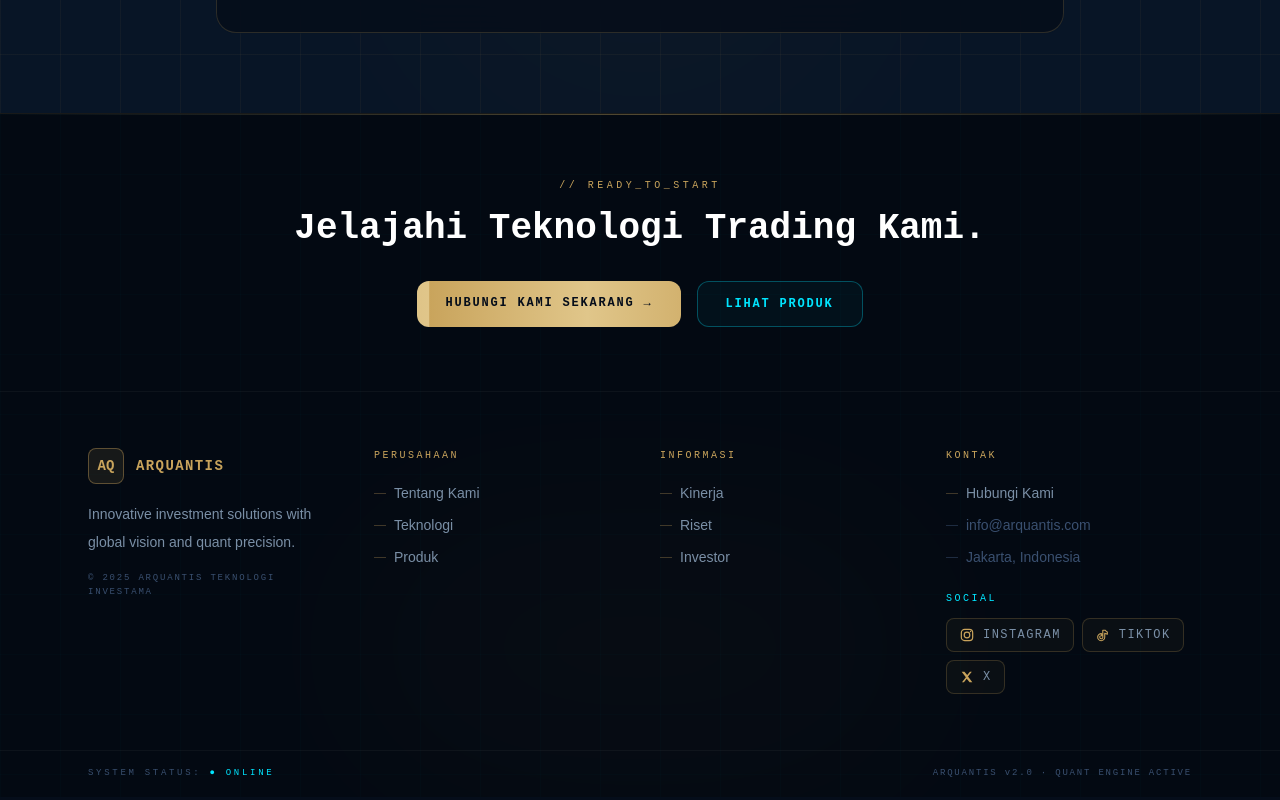
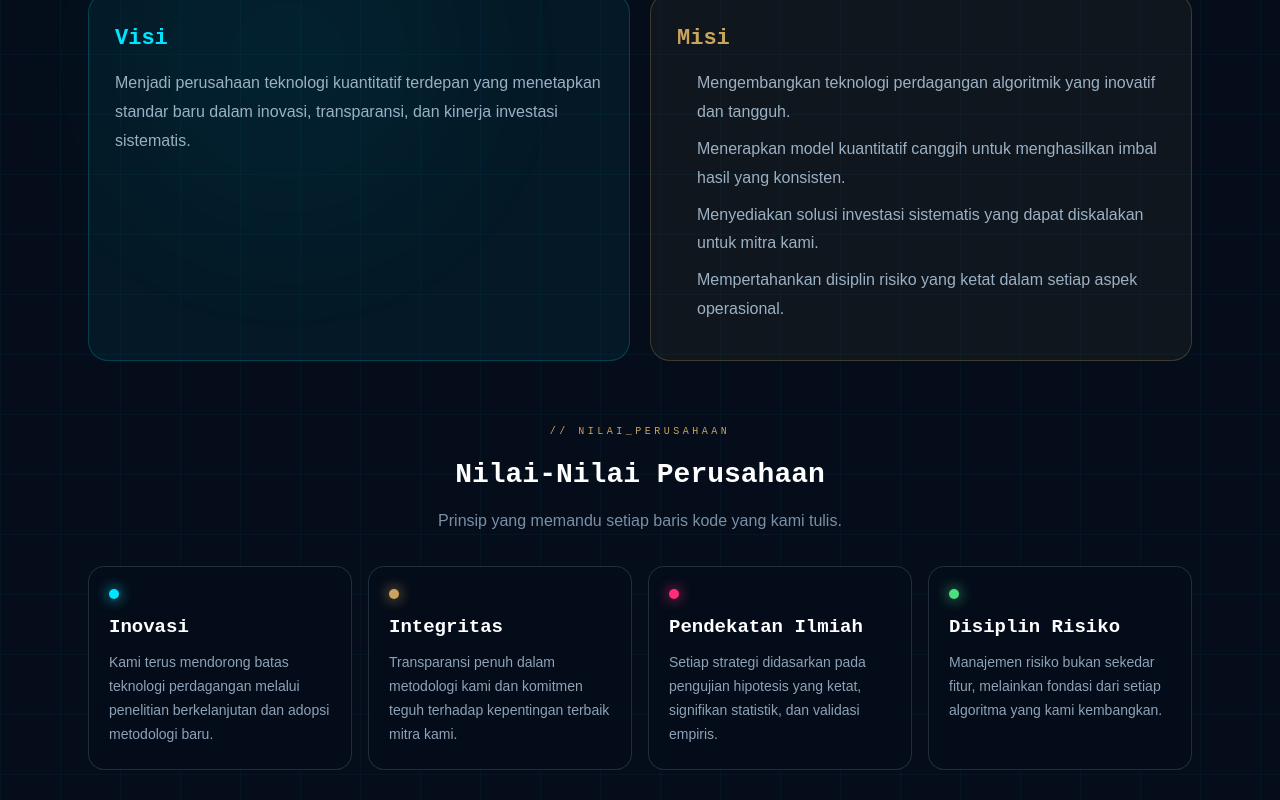
Before and after one commit to irsyadibdrrhmn/arquantis-web, a React (Vite) app: page /about in a window 1280 px wide. Shown: the part 1740-2540 px from the top of the page. Built offline with nearby package versions, Linux system fonts and the light colour scheme.

Commit message:
update desc 2

```diff
--- a/src/context/LangContext.jsx
+++ b/src/context/LangContext.jsx
@@ -220,10 +220,13 @@ export const translations = {
     },
     technology: {
       eyebrow: { id: "Core_Systems", en: "Core_Systems" },
-      title: { id: "Teknologi Kami", en: "Our Technology" },
+      title: {
+        id: "Infrastruktur Teknologi Inti",
+        en: "Core Technology Infrastructure",
+      },
       subtitle: {
-        id: "Infrastruktur, model AI, dan lapisan manajemen risiko yang menopang performa sistem trading modern.",
-        en: "Infrastructure, AI models, and risk management layers that underpin modern trading system performance.",
+        id: "Sistem terintegrasi yang mengubah data mentah menjadi keputusan perdagangan yang presisi dan menguntungkan.",
+        en: "An integrated system that turns raw data into precise and profitable trading decisions.",
       },
     },
     products: {
@@ -271,40 +274,61 @@ export const translations = {
   // ─── TECHNOLOGY PAGE ──────────────────────────────────────
   technology: {
     s1label: { id: "Trading Engine", en: "Trading Engine" },
-    s1title: { id: "Mesin Eksekusi Modern", en: "Modern Execution Engine" },
-    s1p1: { id: "FIX API latency rendah", en: "Low-latency FIX API" },
-    s1p2: { id: "Smart order routing", en: "Smart order routing" },
-    s1p3: { id: "Slippage control", en: "Slippage control" },
+    s1title: { id: "Riset Kuantitatif", en: "Quantitative Research" },
+    s1p1: { id: "Analisis Deret Waktu", en: "Time Series Analysis" },
+    s1p2: {
+      id: "Pemodelan Volatilitas Stokastik",
+      en: "Stochastic Volatility Modeling",
+    },
+    s1p3: {
+      id: "Pengujian hipotesis statistik yang ketat",
+      en: "Rigorous statistical hypothesis testing",
+    },
     s1p4: {
-      id: "Modular microservices architecture",
-      en: "Modular microservices architecture",
+      id: "Simulasi Monte Carlo untuk stress testing",
+      en: "Monte Carlo simulation for stress testing",
     },
     s2label: { id: "Machine Learning", en: "Machine Learning" },
     s2title: {
-      id: "Model Adaptif Berbasis AI",
-      en: "AI-Based Adaptive Models",
+      id: "Model Machine Learning",
+      en: "Machine Learning Models",
     },
     s2p1: {
-      id: "Neural network forecasting",
-      en: "Neural network forecasting",
+      id: "Jaringan saraf tiruan untuk pengenalan pola",
+      en: "Artificial neural networks for pattern recognition",
     },
     s2p2: {
-      id: "Feature engineering pipeline",
-      en: "Feature engineering pipeline",
+      id: "Algoritma Random Forest & Gradient Boosting",
+      en: "Random Forest & Gradient Boosting Algorithm",
     },
-    s2p3: { id: "Sentiment analysis", en: "Sentiment analysis" },
-    s2p4: { id: "Reinforcement learning", en: "Reinforcement learning" },
+    s2p3: {
+      id: "Natural Language Processing (NLP) untuk analisis sentimen",
+      en: "Natural Language Processing (NLP) for sentiment analysis",
+    },
+    s2p4: {
+      id: "Pembelajaran penguatan (Reinforcement Learning) dinamis",
+      en: "Dynamic reinforcement learning",
+    },
     s3label: { id: "Risk Layer", en: "Risk Layer" },
     s3title: {
-      id: "Manajemen Risiko Real-Time",
-      en: "Real-Time Risk Management",
+      id: "Sistem Manajemen Risiko",
+      en: "Risk Management System",
     },
-    s3p1: { id: "Value at Risk (VaR)", en: "Value at Risk (VaR)" },
-    s3p2: { id: "Kill-switch automation", en: "Kill-switch automation" },
-    s3p3: { id: "Portfolio diversification", en: "Portfolio diversification" },
+    s3p1: {
+      id: "Pemantauan eksposur real-time 24/7",
+      en: "24/7 real-time exposure monitoring",
+    },
+    s3p2: {
+      id: "Perhitungan Value at Risk (VaR) dinamis",
+      en: "Dynamic Value at Risk (VaR) calculation",
+    },
+    s3p3: {
+      id: "Mekanisme kill-switch otomatis",
+      en: "Automatic kill-switch mechanism",
+    },
     s3p4: {
-      id: "Real-time exposure monitoring",
-      en: "Real-time exposure monitoring",
+      id: "Diversifikasi portofolio algoritmik",
+      en: "Algorithmic portfolio diversification",
     },
     ctaEyebrow: {
       id: "Integrated_Infrastructure",
@@ -326,20 +350,29 @@ export const translations = {
     heading: { id: "Solusi", en: "Systematic" },
     headingAccent: { id: "Perdagangan", en: "Trading" },
     headingAccent2: { id: "Sistematis", en: "Solutions" },
-    p1title: { id: "Algoritma Forex", en: "Forex Algorithm" },
+    p1title: {
+      id: "Algoritma Forex Arquantis",
+      en: "Arquantis Forex Algorithm",
+    },
     p1desc: {
-      id: "Strategi otomatis berbasis momentum, mean reversion, dan liquidity pattern pada pasar valuta asing global.",
-      en: "Automated strategies based on momentum, mean reversion, and liquidity patterns in global foreign exchange markets.",
+      id: "Sistem perdagangan otomatis yang dirancang khusus untuk pasar valuta asing global. Memanfaatkan likuiditas tinggi untuk mengeksekusi strategi mean-reversion dan trend-following pada pasangan mata uang utama.",
+      en: "Automated trading system designed specifically for the global foreign exchange market. Utilizes high liquidity to execute mean-reversion and trend-following strategies on major currency pairs.",
     },
-    p2title: { id: "Algoritma Crypto", en: "Crypto Algorithm" },
+    p2title: {
+      id: "Algoritma Crypto Arquantis",
+      en: "Arquantis Crypto Algorithm",
+    },
     p2desc: {
-      id: "Model kuantitatif untuk pasar digital yang memanfaatkan volatilitas tinggi dan peluang arbitrase sistematis.",
-      en: "Quantitative models for digital markets that exploit high volatility and systematic arbitrage opportunities.",
+      id: "Strategi kuantitatif yang mengeksploitasi inefisiensi harga dan volatilitas tinggi di pasar aset digital. Menggunakan model momentum dan arbitrase statistik lintas bursa.",
+      en: "A quantitative strategy that exploits price inefficiencies and high volatility in digital asset markets. Using momentum models and cross-exchange statistical arbitrage.",
     },
-    p3title: { id: "Platform Analitik", en: "Analytics Platform" },
+    p3title: {
+      id: "Platform Analitik Kuantitatif",
+      en: "Quantitative Analytics Platform",
+    },
     p3desc: {
-      id: "Dashboard observasi performa, monitoring risiko, dan evaluasi strategi untuk kebutuhan institusional.",
-      en: "Performance observation dashboard, risk monitoring, and strategy evaluation for institutional needs.",
+      id: "Perankat lunak analitik tingkat institusional yang memberikan visibilitas penuh terhadap kinerja portofolio, metrik risiko, dan atribusi alpha secara real-time.",
+      en: "Institutional-grade analytics software that provides full visibility into portfolio performance, risk metrics, and alpha attribution in real-time.",
     },
     learnMore: { id: "Pelajari Lebih Lanjut", en: "Learn More" },
     tagMomentum: { id: "Momentum", en: "Momentum" },
@@ -580,6 +613,60 @@ export const translations = {
     },
     posAccent1: { id: "Global Vision", en: "Global Vision" },
     posAccent2: { id: "Quant Precision", en: "Quant Precision" },
+    vmLabel: { id: "Visi_Misi", en: "Vision_Mission" },
+    vmHeading: { id: "Visi & Misi Perusahaan", en: "Company Vision & Mission" },
+    vmSub: {
+      id: "Kami membangun fondasi perusahaan dengan arah jangka panjang yang jelas: visi yang berani dan misi yang terukur untuk menciptakan dampak nyata di pasar keuangan global.",
+      en: "We build our company on a clear long-term direction: a bold vision and a measurable mission to create real impact in global financial markets.",
+    },
+    visionTitle: { id: "Visi", en: "Vision" },
+    visionText: {
+      id: "Menjadi perusahaan teknologi kuantitatif terdepan yang menetapkan standar baru dalam inovasi, transparansi, dan kinerja investasi sistematis.",
+      en: "To become a leading quantitative technology company that sets a new standard in innovation, transparency, and systematic investment performance.",
+    },
+    missionTitle: { id: "Misi", en: "Mission" },
+    missionPoint1: {
+      id: "Mengembangkan teknologi perdagangan algoritmik yang inovatif dan tangguh.",
+      en: "Developing innovative and robust algorithmic trading technology.",
+    },
+    missionPoint2: {
+      id: "Menerapkan model kuantitatif canggih untuk menghasilkan imbal hasil yang konsisten.",
+      en: "Applying advanced quantitative models to generate consistent returns.",
+    },
+    missionPoint3: {
+      id: "Menyediakan solusi investasi sistematis yang dapat diskalakan untuk mitra kami.",
+      en: "Providing scalable systematic investment solutions to our partners.",
+    },
+    missionPoint4: {
+      id: "Mempertahankan disiplin risiko yang ketat dalam setiap aspek operasional.",
+      en: "Maintaining strict risk discipline in every aspect of operations.",
+    },
+    valuesLabel: { id: "Nilai_Perusahaan", en: "Company_Values" },
+    valuesHeading: { id: "Nilai-Nilai Perusahaan", en: "Our Company Values" },
+    valuesSub: {
+      id: "Prinsip yang memandu setiap baris kode yang kami tulis.",
+      en: "The principles that guide every line of code we write.",
+    },
+    value1Title: { id: "Inovasi", en: "Innovation" },
+    value1Text: {
+      id: "Kami terus mendorong batas teknologi perdagangan melalui penelitian berkelanjutan dan adopsi metodologi baru.",
+      en: "We continue to push the boundaries of trading technology through continuous research and adoption of new methodologies.",
+    },
+    value2Title: { id: "Integritas", en: "Integrity" },
+    value2Text: {
+      id: "Transparansi penuh dalam metodologi kami dan komitmen teguh terhadap kepentingan terbaik mitra kami.",
+      en: "Full transparency in our methodology and a firm commitment to the best interests of our partners.",
+    },
+    value3Title: { id: "Pendekatan Ilmiah", en: "Scientific Approach" },
+    value3Text: {
+      id: "Setiap strategi didasarkan pada pengujian hipotesis yang ketat, signifikan statistik, dan validasi empiris.",
+      en: "Each strategy is based on rigorous hypothesis testing, statistical significance, and empirical validation.",
+    },
+    value4Title: { id: "Disiplin Risiko", en: "Risk Discipline" },
+    value4Text: {
+      id: "Manajemen risiko bukan sekedar fitur, melainkan fondasi dari setiap algoritma yang kami kembangkan.",
+      en: "Risk management is not just a feature, but the foundation of every algorithm we develop.",
+    },
   },
 };
 
--- a/src/pages/AboutPage.jsx
+++ b/src/pages/AboutPage.jsx
@@ -6,6 +6,12 @@ import { useLang } from "../context/LangContext";
 const AboutPage = () => {
   const { t } = useLang();
   const ph = (k) => t("pageHeroes.about", k);
+  const values = [
+    { title: t("aboutPage", "value1Title"), text: t("aboutPage", "value1Text"), color: "#00e5ff" },
+    { title: t("aboutPage", "value2Title"), text: t("aboutPage", "value2Text"), color: "#c9a45c" },
+    { title: t("aboutPage", "value3Title"), text: t("aboutPage", "value3Text"), color: "#ff2d78" },
+    { title: t("aboutPage", "value4Title"), text: t("aboutPage", "value4Text"), color: "#4ade80" },
+  ];
 
   return (
     <Layout>
@@ -23,6 +29,75 @@ const AboutPage = () => {
       />
 
       <About />
+
+      <section style={{ background: "#050d1a", position: "relative", padding: "96px 0 72px", overflow: "hidden" }}>
+        <div style={{ position: "absolute", inset: 0, pointerEvents: "none", backgroundImage: "linear-gradient(rgba(0,229,255,0.04) 1px,transparent 1px),linear-gradient(90deg,rgba(0,229,255,0.04) 1px,transparent 1px)", backgroundSize: "60px 60px" }} />
+        <div style={{ position: "absolute", top: "18%", left: "10%", width: 320, height: 320, borderRadius: "50%", background: "#00e5ff", opacity: 0.05, filter: "blur(90px)", pointerEvents: "none" }} />
+        <div style={{ position: "relative", maxWidth: 1152, margin: "0 auto", padding: "0 24px" }}>
+          <div style={{ textAlign: "center", maxWidth: 760, margin: "0 auto" }}>
+            <span style={{ fontFamily: "'JetBrains Mono',monospace", fontSize: 10, letterSpacing: "0.35em", textTransform: "uppercase", color: "#00e5ff" }}>
+              // {t("aboutPage", "vmLabel")}
+            </span>
+            <h2 style={{ fontFamily: "'Orbitron',monospace", marginTop: 18, fontSize: 34, lineHeight: 1.3, fontWeight: 900, color: "#fff" }}>
+              {t("aboutPage", "vmHeading")}
+            </h2>
+            <p style={{ marginTop: 18, color: "#7a8fa6", lineHeight: 1.8 }}>
+              {t("aboutPage", "vmSub")}
+            </p>
+          </div>
+
+          <div style={{ marginTop: 42, display: "grid", gridTemplateColumns: "repeat(auto-fit, minmax(280px, 1fr))", gap: 20 }}>
+            <div style={{ borderRadius: 20, border: "1px solid rgba(0,229,255,0.2)", background: "rgba(0,229,255,0.05)", padding: "28px 26px" }}>
+              <h3 style={{ color: "#00e5ff", fontFamily: "'Orbitron',monospace", fontSize: 22, fontWeight: 800, margin: 0 }}>
+                {t("aboutPage", "visionTitle")}
+              </h3>
+              <p style={{ marginTop: 14, color: "#9cb0c4", lineHeight: 1.8 }}>
+                {t("aboutPage", "visionText")}
+              </p>
+            </div>
+            <div style={{ borderRadius: 20, border: "1px solid rgba(201,164,92,0.25)", background: "rgba(201,164,92,0.06)", padding: "28px 26px" }}>
+              <h3 style={{ color: "#c9a45c", fontFamily: "'Orbitron',monospace", fontSize: 22, fontWeight: 800, margin: 0 }}>
+                {t("aboutPage", "missionTitle")}
+              </h3>
+              <ul style={{ marginTop: 14, color: "#9cb0c4", lineHeight: 1.8, paddingLeft: 20 }}>
+                {[1, 2, 3, 4].map((point) => (
+                  <li key={point} style={{ marginBottom: 8 }}>
+                    {t("aboutPage", `missionPoint${point}`)}
+                  </li>
+                ))}
+              </ul>
+            </div>
+          </div>
+
+          <div style={{ marginTop: 56 }}>
+            <div style={{ textAlign: "center", maxWidth: 760, margin: "0 auto" }}>
+              <span style={{ fontFamily: "'JetBrains Mono',monospace", fontSize: 10, letterSpacing: "0.35em", textTransform: "uppercase", color: "#c9a45c" }}>
+                // {t("aboutPage", "valuesLabel")}
+              </span>
+              <h3 style={{ fontFamily: "'Orbitron',monospace", marginTop: 16, fontSize: 28, lineHeight: 1.3, fontWeight: 900, color: "#fff" }}>
+                {t("aboutPage", "valuesHeading")}
+              </h3>
+              <p style={{ marginTop: 14, color: "#7a8fa6", lineHeight: 1.8 }}>
+                {t("aboutPage", "valuesSub")}
+              </p>
+            </div>
+
+            <div style={{ marginTop: 30, display: "grid", gridTemplateColumns: "repeat(auto-fit, minmax(220px, 1fr))", gap: 16 }}>
+              {values.map((value) => (
+                <div key={value.title} style={{ borderRadius: 16, border: "1px solid rgba(122,143,166,0.25)", background: "rgba(5,13,26,0.75)", padding: "22px 20px", backdropFilter: "blur(14px)" }}>
+                  <div style={{ width: 10, height: 10, borderRadius: "50%", background: value.color, boxShadow: `0 0 14px ${value.color}`, marginBottom: 14 }} />
+                  <h4 style={{ margin: 0, color: "#fff", fontSize: 19, fontWeight: 800, fontFamily: "'Orbitron',monospace" }}>
+                    {value.title}
+                  </h4>
+                  <p style={{ marginTop: 10, color: "#8fa2b7", lineHeight: 1.7, fontSize: 14 }}>
+                    {value.text}
+                  </p>
+                </div>
+              ))}
+            </div>
+          </div>
+        </div>
+      </section>
 
       <section style={{ background: "#081526", position: "relative", padding: "80px 0", overflow: "hidden" }}>
         <div style={{ position:"absolute", inset:0, pointerEvents:"none", backgroundImage:"linear-gradient(rgba(201,164,92,0.05) 1px,transparent 1px),linear-gradient(90deg,rgba(201,164,92,0.05) 1px,transparent 1px)", backgroundSize:"60px 60px" }} />
```
